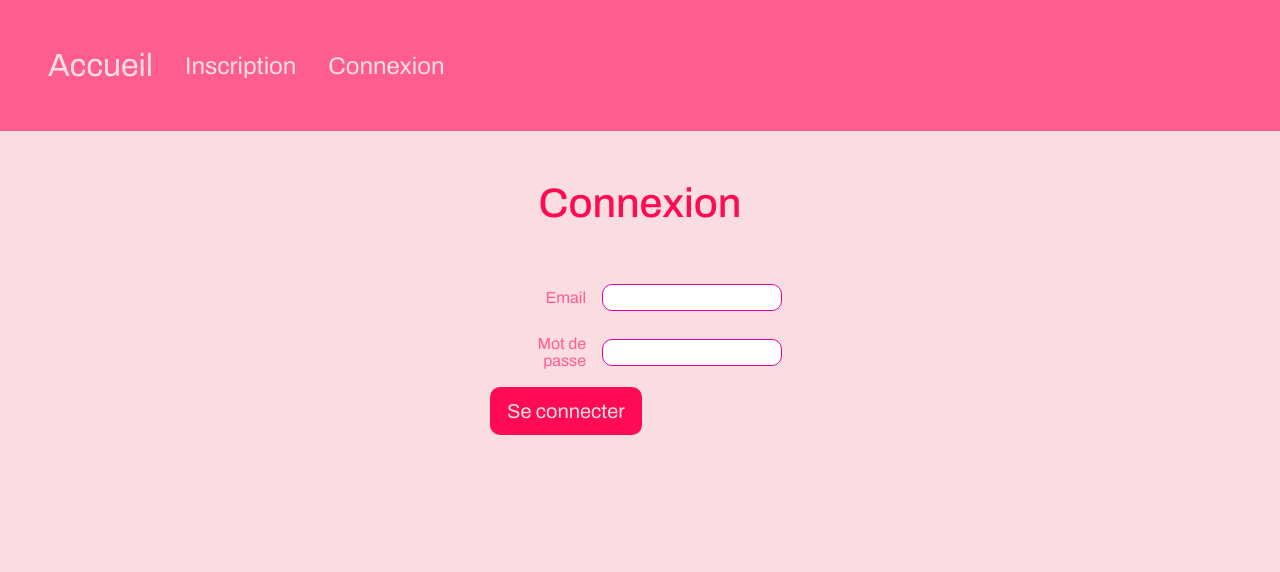
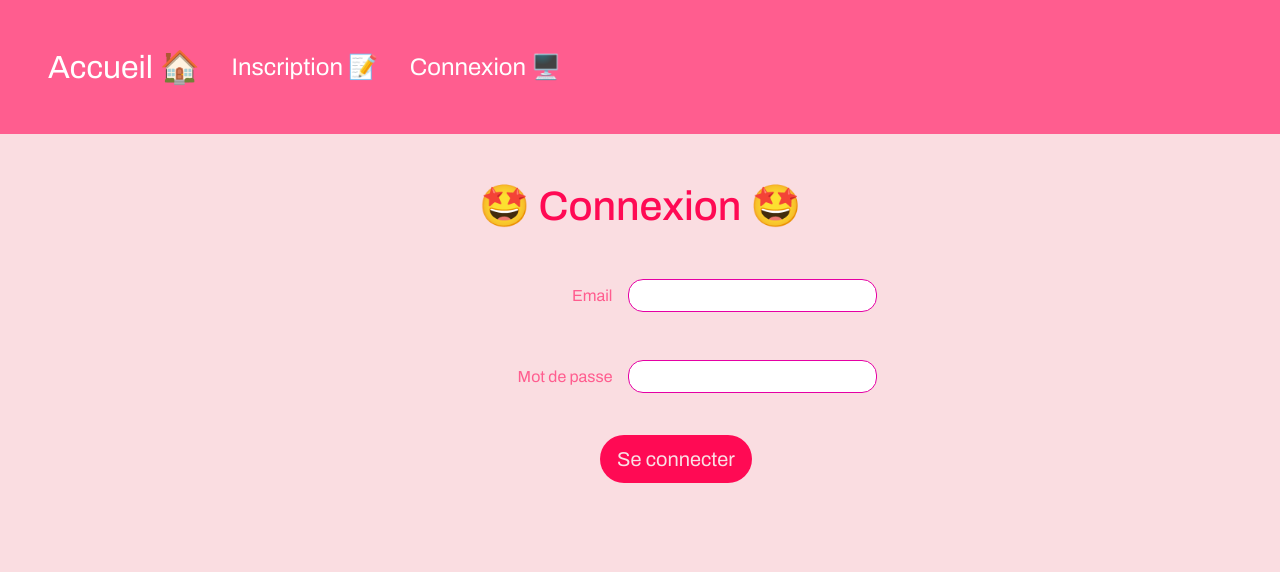
Before and after one commit to mathysj45/Projet_tricount, a PHP site: page /index.php?route=login in a window 1280 px wide. Shown: the top 572 px of the page. Run offline with PHP 8.4, Linux system fonts and the light colour scheme; some web fonts are replaced.

Commit message:
css GIRLYYYYYYYYYYYYYYYYYYYYYYYYYYYYYYYY

```diff
--- a/asset/style.css
+++ b/asset/style.css
@@ -1,5 +1,7 @@
-:root
-{
+/* =========================================
+   1. VARIABLES & COULEURS
+   ========================================= */
+:root {
     --fond: #fadde1;
     --bandeau: #ff5d8f;
     --boutton: #ff85a1;
@@ -9,23 +11,29 @@
     --border: #e500a4;
     --margin: 3rem;
     --color-fond: #fae0e4;
+    --fond-bulles: #fff;
 }
 
-*
-{
+/* =========================================
+   2. BASES & RESET
+   ========================================= */
+* {
     box-sizing: border-box;
-    color:#ff5d8f;
+    color: #ff5d8f;
     font-family: 'Archivo';
+    /* J'ai déplacé overflow-x sur body pour éviter les textes coupés */
 }
 
-body
-{
+body {
     background-color: var(--fond);
     margin: 0;
+    overflow-x: hidden; /* La place correcte pour éviter le scroll horizontal */
 }
 
-h6, .h6, h5, .h5, h4, .h4, h3, .h3, h2, .h2, h1, .h1
-{
+/* =========================================
+   3. TYPOGRAPHIE (Titres & Textes)
+   ========================================= */
+h1, .h1, h2, .h2, h3, .h3, h4, .h4, h5, .h5, h6, .h6 {
     margin-top: 0;
     margin-bottom: 0.5rem;
     font-weight: 500;
@@ -33,71 +41,116 @@ h6, .h6, h5, .h5, h4, .h4, h3, .h3, h2, .h2, h1, .h1
     color: var(--h);
 }
 
-h1, .h1
-{
-  font-size: calc(1.375rem + 1.5vw);
+/* Tailles Responsive */
+h1, .h1 { font-size: calc(1.375rem + 1.5vw); }
+h2, .h2 { font-size: calc(1.325rem + 0.9vw); }
+h3, .h3 { font-size: calc(1.3rem + 0.6vw); }
+h4, .h4 { font-size: calc(1.275rem + 0.3vw); }
+h5, .h5 { font-size: 1.25rem; }
+h6, .h6 { font-size: 1rem; }
+
+/* Textes spécifiques */
+.display-5 {
+    color: var(--color-fond);
 }
 
-h2, .h2
-{
-  font-size: calc(1.325rem + 0.9vw);
-}
-
-h3, .h3
-{
-  font-size: calc(1.3rem + 0.6vw);
-}
-
-h4, .h4
-{
-  font-size: calc(1.275rem + 0.3vw);
-}
-
-h5, .h5
-{
-  font-size: 1.25rem;
-}
-
-h6, .h6
-{
-  font-size: 1rem;
-}
-
-p
-{
+p {
     margin-top: 0;
     margin-bottom: 1rem;
 }
 
-ol,
-ul
-{
+/* Listes */
+ol, ul {
     padding-left: 2rem;
 }
 
-ol,
-ul,
-dl
-{
+ol, ul, dl {
     margin-top: 0;
     margin-bottom: 1rem;
 }
 
-ol ol,
-ul ul,
-ol ul,
-ul ol
-{
+ol ol, ul ul, ol ul, ul ol {
     margin-bottom: 0;
 }
 
-a
-{
+/* =========================================
+   4. LAYOUT & UTILITAIRES (Mise en page)
+   ========================================= */
+.container-fluid {
+    display: flex;
+    flex-direction: row;
+    align-items: center;
+}
+
+/* Bandeau principal */
+.bg-body-tertiary {
+    margin-top: 6rem;
+    background-color: var(--bandeau);
+    padding: 3rem;
+    border-radius: 15px;
+}
+
+/* Classes PY (Espacements verticaux) */
+.py-5,
+.py-5-d {
+    display: flex;
+    flex-direction: column;
+    align-items: center;
+    text-align: center;
+    gap: 3rem;
+    margin-bottom: var(--margin);
+}
+
+.py-5 p {
+    color: var(--fond-bulles);
+}
+
+/* Variante py-5-d (surcharge) */
+.py-5-d {
+    gap: 1rem;
+    margin: 0;
+    padding: 0;
+}
+
+/* =========================================
+   5. NAVIGATION (Navbar)
+   ========================================= */
+.navbar {
+    margin-top: 0;
+    margin-bottom: var(--margin);
+    border-radius: 0;
+}
+
+.navbar .navbar-brand {
+    font-size: clamp(1.2rem, 5vw, 2rem);
+}
+
+.navbar a {
+    color: var(--fond-bulles);
+    font-size: clamp(0.7rem, 3vw, 1.5rem);
+}
+
+.container-fluid ul {
+    display: flex;
+    flex-direction: row;
+    gap: 2rem;
+    list-style: none;
+    margin: 0;
+}
+
+/* =========================================
+   6. BOUTONS & LIENS
+   ========================================= */
+a {
     text-decoration: none;
 }
 
-button
-{
+a:hover {
+    scale: 1.1;
+}
+
+/* Style générique des boutons balise <button> */
+button {
     padding: 0.375rem 0.75rem;
     margin: -0.375rem -0.75rem;
     -webkit-margin-end: 0.75rem;
@@ -107,49 +160,14 @@ button
     border-style: solid;
     border-width: 0;
     border-inline-end-width: 1px;
-  border-radius: 0;
+    border-radius: 10px;
     color: var(--color-fond);
 }
 
-fieldset
-{
-  display: flex;
-  flex-direction: row;
-  align-items: center;
-  width: 100%;
-  margin-bottom: 1.5rem;
-  border: 0;
-  padding: 0;
-}
-
-label
-{
-    width: 30%;
-    text-align: right;
-    margin-right: 1rem;
-    margin-bottom: 0;
-}
-
-input[type="text"],
-input[type="password"],
-input[type="email"]
-{
-  flex: 1;
-  width: auto;
-  border-radius: 10px;
-  border: 1px solid var(--border);
-  padding: 5px;
-}
-
-button[type="submit"]
-{
-  background-color: var(--submit) ;
-}
-
-.btn
-{
+/* Style spécifique classe .btn */
+.btn {
     display: inline-block;
-    padding: 0.375rem 0.75rem;
+    padding: 0.375rem 0.75rem; /* Surcharge le padding ligne 139 */
     font-size: 1rem;
     font-weight: 400;
     line-height: 1.5;
@@ -158,78 +176,120 @@ button[type="submit"]
     vertical-align: middle;
     border: 1px solid transparent;
     background-color: var(--boutton);
+
+    /* Surcharge finale */
     padding: 0.5rem 1rem;
     font-size: 1.25rem;
-    border-radius: 10px;
+    border-radius: 30px;
     color: var(--color-fond);
 }
 
-.btn:hover,
-button:hover
-{
-    background-color: var(--hover);
-    scale:1.1;
-}
-
-.py-5
-{
-    display: flex;
-    flex-direction: column;
-    align-items: center;
-    text-align: center;
-    gap: 3rem;
-  }
-
-.bg-body-tertiary
-{
-  margin-top: 6rem;
-  background-color: var(--bandeau);
-  padding: 3rem;
-  border-radius: 15px;
-}
-
-.navbar
-{
-  margin-top:0;
-  margin-bottom: var(--margin);
-  border-radius: 0;
-}
-
-.navbar a
-{
-  color: var(--color-fond);
-  font-size: 1.5rem;
-}
-
-.navbar .navbar-brand
-{
-  font-size: 2rem;
-}
-
-.display-5
-{
-  color: var(--color-fond);
-}
-
-.btn-acceuil
-{
+/* Groupe de boutons accueil */
+.btn-acceuil {
     display: flex;
     justify-content: center;
     gap: 2rem;
 }
 
-.container-fluid
-{
+/* Bouton Submit spécifique */
+button[type="submit"] {
+    background-color: var(--submit);
+}
+
+/* Effets de survol Boutons */
+.btn:hover,
+button:hover {
+    color: var(--fond-bulles);
+    background-color: var(--hover);
+    scale: 1.1;
+}
+
+/* =========================================
+   7. FORMULAIRES
+   ========================================= */
+fieldset {
+    margin: var(--margin);
     display: flex;
     flex-direction: row;
-  align-items: center
+    align-items: center;
+    justify-content: center;
+    width: 100%;
+    border: 0;
+    padding: 0;
 }
 
-.container-fluid ul
-{
+label {
+    width: 30%;
+    text-align: right;
+    margin-right: 1rem;
+    margin-bottom: 0;
+}
+
+/* Inputs, Selects et Listes */
+input[type="text"],
+input[type="password"],
+input[type="email"],
+input[type="number"],
+input[type="date"],
+select,
+.checkbox-list {
+    flex: 1;
+    width: auto;
+    border-radius: 15px;
+    border: 1px solid var(--border);
+    padding: 8px;
+    background-color: var(--fond-bulles);
+}
+
+/* --- Cas particulier : Liste de checkbox --- */
+.checkbox-list label {
+    width: auto;
+    text-align: left;
+    margin: 0;
+    font-weight: normal;
+    display: inline;
+}
+
+.checkbox-list input[type="checkbox"] {
+    flex: none;
+    width: auto;
+    margin-right: 0.5rem;
+    display: inline-block;
+}
+
+.form-check {
     display: flex;
-  flex-direction: row;
-  gap: 2rem;
-  list-style: none;
-  margin: 0;
+    align-items: center;
+    margin-bottom: 0.5rem;
 }
+
+/* --- Mode Vertical (pour "Qui est concerné") --- */
+.vertical {
+    flex-direction: column;
+    align-items: stretch;
+}
+
+.vertical > label {
+    width: 100%;
+    text-align: left;
+    margin-bottom: 0.5rem;
+}
+
+.vertical .checkbox-list {
+    width: 100%;
+    margin-left: 0;
+}
+
+/* =========================================
+   8. CARDS (Cartes)
+   ========================================= */
+.card {
+    border: 1px solid var(--border);
+    border-radius: 25px;
+    padding-top: 0.5rem;
+    background-color: var(--fond-bulles);
+}
+
+.card-body {
+    padding: 2rem;
+}
--- a/templates/admin/users/create.html.twig
+++ b/templates/admin/users/create.html.twig
@@ -2,6 +2,7 @@
 
 {% block header %}
     {% include "partials/_header-admin.html.twig" %}
+    <link href="https://cdn.jsdelivr.net/npm/bootstrap@5.3.8/dist/css/bootstrap.min.css" rel="stylesheet" integrity="sha384-sRIl4kxILFvY47J16cr9ZwB07vP4J8+LH7qKQnuqkuIAvNWLzeN8tE5YBujZqJLB" crossorigin="anonymous">
 {% endblock %}
 
 {% block main %}
--- a/templates/admin/users/index.html.twig
+++ b/templates/admin/users/index.html.twig
@@ -1,7 +1,9 @@
 {% extends "layout.html.twig" %}
+
 
 {% block header %}
     {% include "partials/_header-admin.html.twig" %}
+        <link href="https://cdn.jsdelivr.net/npm/bootstrap@5.3.8/dist/css/bootstrap.min.css" rel="stylesheet" integrity="sha384-sRIl4kxILFvY47J16cr9ZwB07vP4J8+LH7qKQnuqkuIAvNWLzeN8tE5YBujZqJLB" crossorigin="anonymous">
 {% endblock %}
 
 {% block main %}
--- a/templates/admin/users/show.html.twig
+++ b/templates/admin/users/show.html.twig
@@ -2,6 +2,7 @@
 
 {% block header %}
     {% include "partials/_header-admin.html.twig" %}
+    <link href="https://cdn.jsdelivr.net/npm/bootstrap@5.3.8/dist/css/bootstrap.min.css" rel="stylesheet" integrity="sha384-sRIl4kxILFvY47J16cr9ZwB07vP4J8+LH7qKQnuqkuIAvNWLzeN8tE5YBujZqJLB" crossorigin="anonymous">
 {% endblock %}
 
 {% block main %}
--- a/templates/admin/users/update.html.twig
+++ b/templates/admin/users/update.html.twig
@@ -2,6 +2,7 @@
 
 {% block header %}
     {% include "partials/_header-admin.html.twig" %}
+    <link href="https://cdn.jsdelivr.net/npm/bootstrap@5.3.8/dist/css/bootstrap.min.css" rel="stylesheet" integrity="sha384-sRIl4kxILFvY47J16cr9ZwB07vP4J8+LH7qKQnuqkuIAvNWLzeN8tE5YBujZqJLB" crossorigin="anonymous">
 {% endblock %}
 
 {% block main %}
--- a/templates/auth/login.html.twig
+++ b/templates/auth/login.html.twig
@@ -6,7 +6,8 @@
 
 {% block main %}
     <main class="py-5 container">
-        <h1>Connexion</h1>
+        <div class="container">
+        <h1>🤩 Connexion 🤩</h1>
         {% if errors is not empty %}
             <div class="alert alert-danger">
                 <ul>
@@ -29,5 +30,6 @@
                 <button type="submit" class="btn btn-primary">Se connecter</button>
             </fieldset>
         </form>
+        </div>
     </main>
 {% endblock %}
--- a/templates/auth/register.html.twig
+++ b/templates/auth/register.html.twig
@@ -6,7 +6,7 @@
 
 {% block main %}
     <main class="py-5 container">
-        <h1>Inscription</h1>
+        <h1>🎆 Inscription 🎆</h1>
         {% if errors is not empty %}
             <div class="alert alert-danger">
                 <ul>
--- a/templates/home/home.html.twig
+++ b/templates/home/home.html.twig
@@ -3,10 +3,10 @@
 {% block main %}
 <main class="py-5 container text-center">
     <div class="p-5 mb-4 bg-body-tertiary rounded-3">
-        <h1 class="display-5 fw-bold">Bienvenue sur MyTricount</h1>
+        <h1 class="display-5 fw-bold">✨ Bienvenue sur MyTricount ✨</h1>
         <p class="col-md-8 fs-4 mx-auto">
-            Gérez vos comptes entre amis simplement.<br>
-            Fini les prises de tête pour savoir qui doit combien !
+            💞 Gérez vos comptes entre amis simplement.🌼<br>
+            😽 Ici on aime sans compter ! 😙
         </p>
         <div class="btn-acceuil d-grid gap-2 d-sm-flex justify-content-sm-center mt-4">
             <a href="index.php?route=login" class="btn btn-primary btn-lg px-4 gap-3">Se connecter</a>
--- a/templates/layout.html.twig
+++ b/templates/layout.html.twig
@@ -9,7 +9,7 @@
         <link href="https://fonts.googleapis.com/css2?family=Archivo:ital,wght@0,100..900;1,100..900&family=Inter:ital,opsz,wght@0,14..32,100..900;1,14..32,100..900&family=Montserrat:ital,wght@0,100..900;1,100..900&family=Poppins:ital,wght@0,100;0,200;0,300;0,400;0,500;0,600;0,700;0,800;0,900;1,100;1,200;1,300;1,400;1,500;1,600;1,700;1,800;1,900&family=Sansita+Swashed:wght@300..900&display=swap" rel="stylesheet">
         <link rel="stylesheet" href="asset/style.css">
         {# <link href="https://cdn.jsdelivr.net/npm/bootstrap@5.3.8/dist/css/bootstrap.min.css" rel="stylesheet" integrity="sha384-sRIl4kxILFvY47J16cr9ZwB07vP4J8+LH7qKQnuqkuIAvNWLzeN8tE5YBujZqJLB" crossorigin="anonymous"> #}
-        {# <link rel="stylesheet" href="https://cdn.jsdelivr.net/npm/bootstrap-icons@1.13.1/font/bootstrap-icons.min.css"> #}
+        <link rel="stylesheet" href="https://cdn.jsdelivr.net/npm/bootstrap-icons@1.13.1/font/bootstrap-icons.min.css">
     </head>
     <body>
         {% block header %}
--- a/templates/member/dashboard.html.twig
+++ b/templates/member/dashboard.html.twig
@@ -8,8 +8,8 @@
 <main class="py-5 container">
 
     <div class="d-flex justify-content-between align-items-center mb-4">
-        <h1>Tableau de bord</h1>
-        <div>
+        <h1>✨ Tableau de bord ✨</h1>
+        <div class="btn-acceuil">
             <a href="index.php?route=add_expense" class="btn btn-success me-2">
                 <i class="bi bi-plus-circle"></i> Ajouter une dépense
             </a>
@@ -57,7 +57,7 @@
 
                                     <td class="text-end fw-bold">{{ expense.getAmount() }} €</td>
 
-                                    <td class="text-center">
+                                    <td class="btn-acceuil">
                                         {% if expense.getUserId() != session.user.getId() %}
                                             <a href="index.php?route=add_reimbursement&expense_id={{ expense.getId() }}"
                                                class="btn btn-sm btn-outline-primary"
--- a/templates/member/member.html.twig
+++ b/templates/member/member.html.twig
@@ -6,7 +6,7 @@
 
 {% block main %}
     <main class="container py-5">
-        <h1>Utilisateurs</h1>
+        <h1>😜 Tes meilleur.e.s ami.e.s 😜</h1>
         {% for user in users %}
         <div class="card mt-3" style="width: 18rem;">
             <div class="card-body">
--- a/templates/partials/_header-admin.html.twig
+++ b/templates/partials/_header-admin.html.twig
@@ -2,9 +2,6 @@
     <nav class="navbar navbar-expand-lg text-bg-primary">
         <div class="container-fluid">
             <a class="navbar-brand" href="index.php?route=list">Admin</a>
-            <button class="navbar-toggler" type="button" data-bs-toggle="collapse" data-bs-target="#navbarSupportedContent" aria-controls="navbarSupportedContent" aria-expanded="false" aria-label="Toggle navigation">
-                <span class="navbar-toggler-icon"></span>
-            </button>
         </div>
     </nav>
 </header>
--- a/templates/partials/_header.html.twig
+++ b/templates/partials/_header.html.twig
@@ -1,14 +1,14 @@
 <header>
     <nav class="navbar navbar-expand-lg bg-body-tertiary">
         <div class="container-fluid">
-            <a class="navbar-brand" href="index.php">Accueil</a>
+            <a class="navbar-brand" href="index.php">Accueil 🏠</a>
             <div class="collapse navbar-collapse" id="navbarSupportedContent">
                 <ul class="navbar-nav me-auto mb-2 mb-lg-0">
                     <li class="nav-item">
-                        <a class="nav-link" href="index.php?route=register">Inscription</a>
+                        <a class="nav-link" href="index.php?route=register">Inscription 📝</a>
                     </li>
                     <li class="nav-item">
-                        <a class="nav-link" href="index.php?route=login">Connexion</a>
+                        <a class="nav-link" href="index.php?route=login">Connexion 🖥️</a>
                     </li>
                 </ul>
             </div>
--- a/templates/reimbursement/_reimbursement.html.twig
+++ b/templates/reimbursement/_reimbursement.html.twig
@@ -7,7 +7,7 @@
 {% block main %}
     <main>
         <div class="container py-5">
-            <h2>J'ai remboursé</h2>
+            <h2>😓 J'ai remboursé 😓</h2>
 
             {% for item in totals.given %}
                 <div class="card mt-3" style="width: 18rem;">
@@ -21,7 +21,7 @@
         </div>
 
         <div class="container py-5">
-            <h2>On m'a remboursé:</h2>
+            <h2>🥰 On m'a remboursé: 🥰</h2>
 
             {% for item in totals.received %}
                 <div class="card mt-3" style="width: 18rem;">
```
Also changed, not shown: AIDE_EXTERIEURE.md (+2 -0 lines), REPARTITION_TACHES.md (+2 -4 lines), templates/expense/add.html.twig (+5 -8 lines), templates/partials/_header-user.html.twig (+5 -8 lines). Lines whose indentation alone changed are shown as unchanged.
